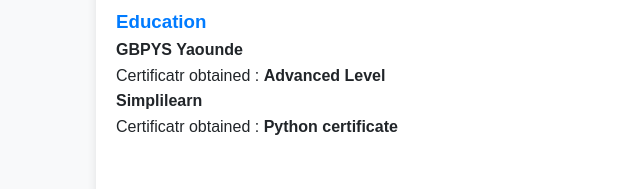
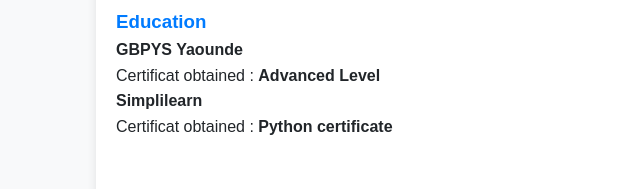
Before and after one commit to winnyblackstart/MyPortfolio, a plain HTML site: page index.html in a window 1280 px wide. Shown: the part 1009-1198 px from the top of the page, 0-640 px from the left. Drawn offline with Linux system fonts and the light colour scheme.

Commit message:
Update index.html

```diff
--- a/index.html
+++ b/index.html
@@ -223,10 +223,10 @@
 
     <h3>Education</h3>
         <h4>GBPYS Yaounde</h4>
-            <p>Certificatr obtained : <strong>Advanced Level</strong></p>
+            <p>Certificat obtained : <strong>Advanced Level</strong></p>
 
         <h4>Simplilearn</h4>
-            <p>Certificatr obtained : <strong>Python certificate</strong></p>
+            <p>Certificat obtained : <strong>Python certificate</strong></p>
             <embed src="static/python.pdf" width="100%" height="200px" type="application/pdf">
     </section>
     <section id="projects">
```
